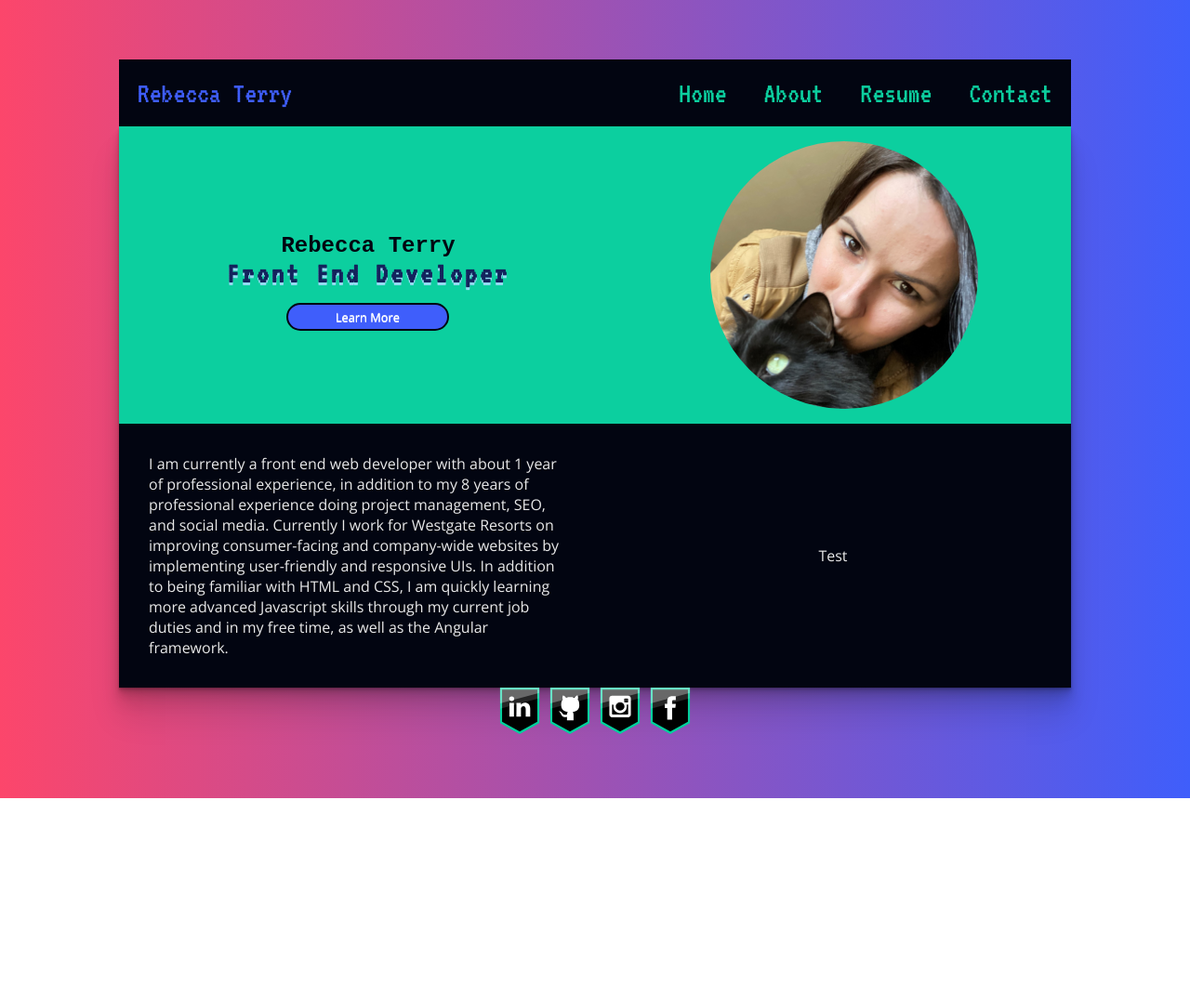
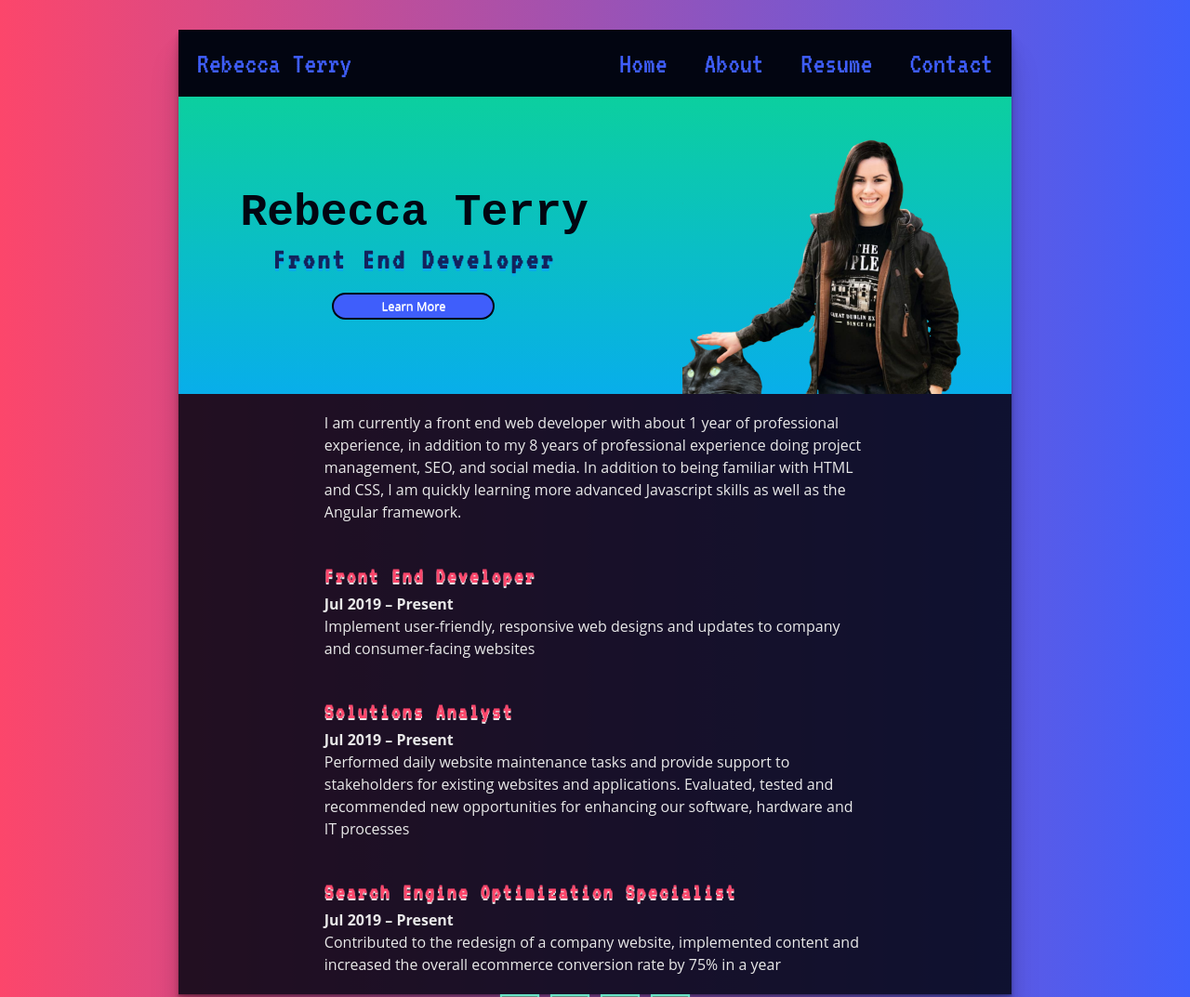
Before and after one commit to rterry5/resume, a plain HTML site: page index.html in a window 1280 px wide. Shown: the top 1073 px of the page at 93% size. Before the commit the page ends 859 px from the top, so only its background shows below. Drawn offline with nearby package versions, Linux system fonts and the light colour scheme.

Commit message:
added fun pic

```diff
--- a/index.html
+++ b/index.html
@@ -41,19 +41,37 @@
                         <button class="header__button">Learn More</button>
                     </div>
                     <div class="header__image">
-                        <img src="/images/snooks.jpg" alt="" class="header__photo">
+                        <img src="/images/transparent_me2.0.png" alt="" class="header__photo">
                     </div>
                 </div>
             </header>
             <section class="content container">
                 <div class="content__container">
-                    <div class="content__blocks">I am currently a front end web developer with about 1 year of professional experience, in addition to my 8 years of professional experience doing project management, SEO, and social media. Currently I work for Westgate Resorts on improving consumer-facing and company-wide websites by implementing user-friendly and responsive UIs. In addition to being familiar with HTML and CSS, I am quickly learning more advanced Javascript skills through my current job duties and in my free time, as well as the Angular framework. </div>
+                    <div class="content__blocks">I am currently a front end web developer with about 1 year of professional experience, in addition to my 8 years of professional experience doing project management, SEO, and social media. In addition to being familiar with HTML and CSS, I am quickly learning more advanced Javascript skills as well as the Angular framework. </div>
                 </div>
+            </section>
+            <section class="content container">
                 <div class="content__container">
-                    <div class="content__blocks">Test</div>
+                    <div class="content__blocks job">
+                        <h3>Front End Developer</h3>
+                        <h4>Jul 2019 – Present</h4>
+                        <p>Implement user-friendly, responsive web designs and updates to company and consumer-facing websites</p>
+                    </div>
+                    <div class="content__blocks job">
+                        <h3>Solutions Analyst</h3>
+                        <h4>Jul 2019 – Present</h4>
+                        <p>Performed daily website maintenance tasks and provide support to stakeholders for existing websites and applications. Evaluated, tested and recommended new opportunities for enhancing our software, hardware and IT processes</p>
+                    </div>
+                    <div class="content__blocks job">
+                        <h3>Search Engine Optimization Specialist</h3>
+                        <h4>Jul 2019 – Present</h4>
+                        <p>Contributed to the redesign of a company website, implemented content and increased the overall ecommerce conversion rate by 75% in a year</p>
+                    </div>
                 </div>
             </section>
         </section>
+
+    </div>
     <footer class="footer">
         <section class="footer__social">
             <div class="footer__social-icons">
@@ -72,7 +90,6 @@
             </div>
         </section>
     </footer>
-    </div>
     <script src="script.js"></script>
 </body>
 
--- a/sass/style.scss
+++ b/sass/style.scss
@@ -1,13 +1,14 @@
-@import url("https://fonts.googleapis.com/css2?family=Open+Sans&family=Ubuntu+Mono&family=VT323&display=swap");
+@import url("https://fonts.googleapis.com/css2?family=Roboto&Open+Sans&family=Ubuntu+Mono&family=VT323&display=swap");
 
 :root {
   --dark: #020511;
   --dark-blue: #13235c;
   --medium-blue: #3f5efb;
-  --light-blue: #91dbf0;
+  --light-blue: #08AEEA;
   --aqua-blue: #0ccf9f;
   --light-pink: #e0b6f5;
   --hot-pink: #fc466b;
+  --white: #e9e9e9
 }
 
 * {
@@ -17,6 +18,8 @@
 h1 {
   color: var(--dark);
   font-family: 'Ubuntu', monospace;
+  line-height: 1.25;
+  font-size: 3em;
 }
 h2 {
   font-size: 2em;
@@ -24,18 +27,18 @@ h2 {
   letter-spacing: .1em;
   text-shadow: 0 0.1em var(--light-blue);
   color: var(--dark-blue);
+  line-height: 1.25;
+}
+
+h3 {
+  font-family: "VT323", monospace;
+  font-size: 1.5em;
+  letter-spacing: .1em;
+  color: var(--hot-pink);
+  text-shadow: 0 0.1em var(--white);
 }
 
 body {
-  // background-image: linear-gradient( 109.6deg,  rgba(123,90,224,1) 11.2%, rgba(164,46,253,1) 32.6%, rgba(213,56,234,1) 62.7%, rgba(251,138,52,1) 100.2% );
-  // background-image: linear-gradient(
-  //   90deg,
-  //   #13235c 58%,
-  //   #a42efd 50%,
-  //   #d538ea 54.7%,
-  //   #fb8a34 101.2%
-  // );
-
   background: linear-gradient(90deg, #fc466b 0%, #3f5efb 100%);
   background-repeat: repeat-y;
   background-size: cover;
@@ -44,8 +47,11 @@ body {
 }
 
 .wrapper {
-  margin: 4em auto;
-  width: 80vw;
+  margin: 2em auto 0;
+  width: 70vw;
+  box-shadow: 0 1px 1px rgba(0, 0, 0, 0.11), 0 2px 2px rgba(0, 0, 0, 0.11),
+  0 4px 4px rgba(0, 0, 0, 0.11), 0 8px 8px rgba(0, 0, 0, 0.11),
+  0 16px 16px rgba(0, 0, 0, 0.11), 0 32px 32px rgba(0, 0, 0, 0.11);
   @media only screen and (max-width: 551px) {
     margin: auto;
     width: 100%;
@@ -64,7 +70,7 @@ body {
     list-style: none;
     height: fit-content;
     padding: 1.25em 0;
-    @media only screen and (max-width: 551px) {
+    @media only screen and (max-width: 925px) {
       display: block;
       text-align: center;
     }
@@ -75,7 +81,7 @@ body {
     &__link-content {
       text-decoration: none;
       padding: 20px;
-      color: var(--aqua-blue);
+      color: var(--medium-blue);
       @media only screen and (max-width: 551px) {
         padding: 0;
       }
@@ -99,14 +105,14 @@ body {
   }
 }
 
-.main-container {
-  box-shadow: 0 1px 1px rgba(0, 0, 0, 0.11), 0 2px 2px rgba(0, 0, 0, 0.11),
-    0 4px 4px rgba(0, 0, 0, 0.11), 0 8px 8px rgba(0, 0, 0, 0.11),
-    0 16px 16px rgba(0, 0, 0, 0.11), 0 32px 32px rgba(0, 0, 0, 0.11);
-}
+// .main-container {
+//   box-shadow: 0 1px 1px rgba(0, 0, 0, 0.11), 0 2px 2px rgba(0, 0, 0, 0.11),
+//     0 4px 4px rgba(0, 0, 0, 0.11), 0 8px 8px rgba(0, 0, 0, 0.11),
+//     0 16px 16px rgba(0, 0, 0, 0.11), 0 32px 32px rgba(0, 0, 0, 0.11);
+// }
 
 .content {
-  background-color: var(--dark);
+  background-color: #020511d9;
   height: fit-content;
   display: flex;
   @media only screen and (max-width: 700px) {
@@ -115,8 +121,6 @@ body {
   &__container {
     display: flex;
     flex-wrap: wrap;
-    height: 50%;
-    width: 50%;
     justify-content: center;
     align-items: center;
     @media only screen and (max-width: 700px) {
@@ -126,7 +130,9 @@ body {
     }
   }
   &__blocks {
-    margin: 2em;
+    margin: 1.2em;
+    width: 65%;
+    line-height: 1.5;
     @media only screen and (max-width: 700px) {
       margin: 1em;
     }
@@ -135,14 +141,15 @@ body {
 
 .header {
   &__container {
-    // background: linear-gradient(90deg, var(--dark) 60%, var(--dark-blue) 40%);
-    background-color: var(--aqua-blue);
+    background-color: var(--light-blue);
+    background-image: linear-gradient(0deg, var(--light-blue) 0%, var(--aqua-blue) 100%);
     display: flex;
     justify-content: space-around;
     height: 40vh;
     @media only screen and (max-width: 700px) {
       display: block;
       text-align: center;
+      height: fit-content;
     }
   }
   &__intro {
@@ -154,7 +161,6 @@ body {
   }
   &__image {
     height: 100%;
-    padding: 1em;
     @media only screen and (max-width: 700px) {
       height: 85%;
     }
@@ -162,7 +168,9 @@ body {
   &__photo {
     height: inherit;
     width: auto;
-    border-radius: 50%;
+    @media only screen and (max-width: 700px) {
+      height: 250px;
+    }
   }
   &__button {
     padding: 0.3em 1.2em;
```
Also changed, not shown: images/transparent_me.jpg (added), images/transparent_me.png (added), images/transparent_me2.0.png (added), stylesheets/style.css. Lines whose indentation alone changed are shown as unchanged.
